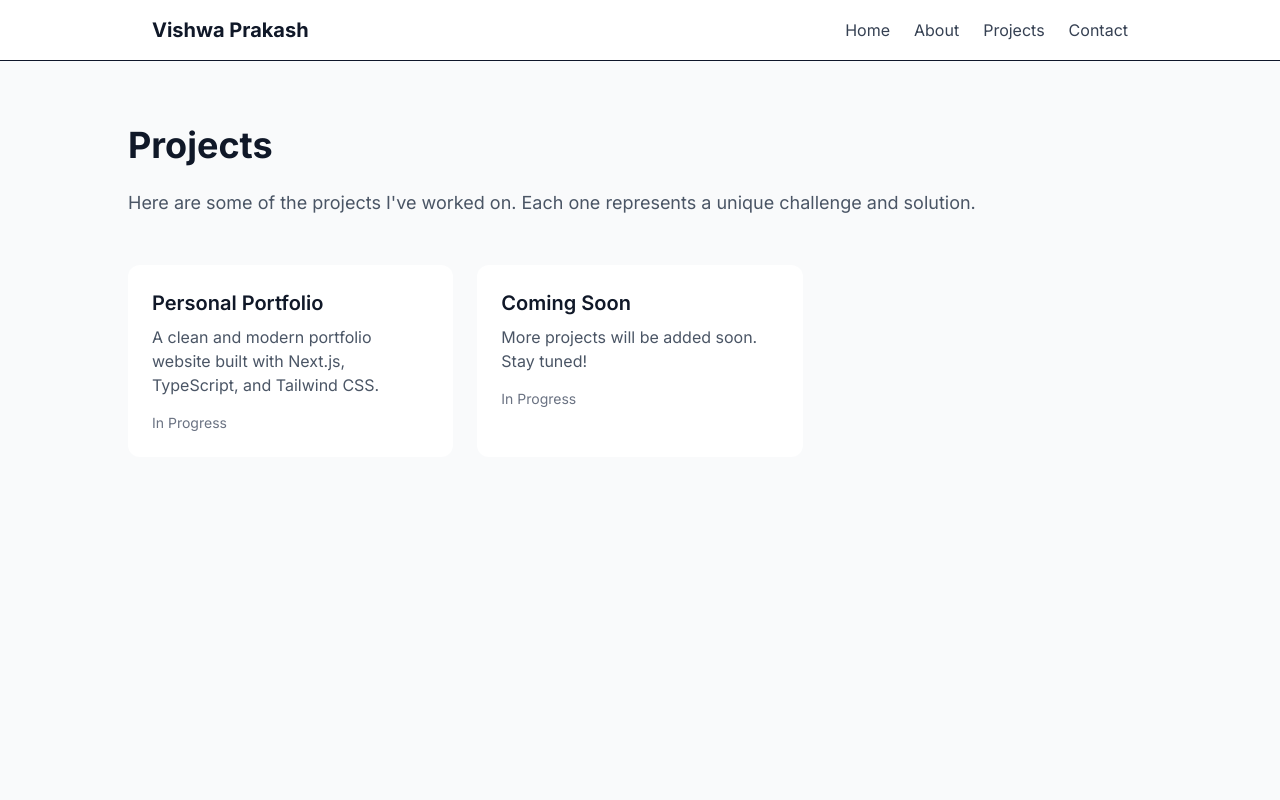
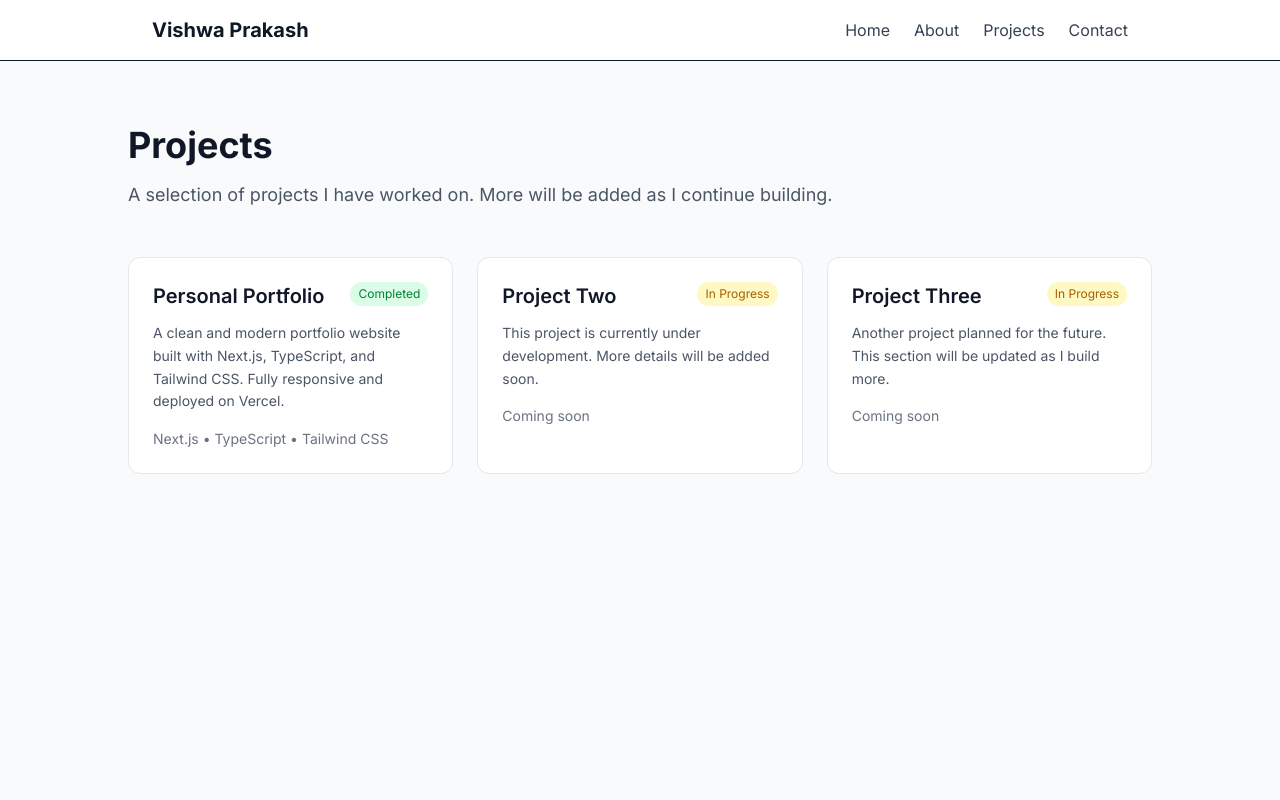
Before and after one commit to vshmps24-hue/my-portfolio, a Next.js app: page /projects in a window 1280 px wide. Shown: the top 800 px of the page. Built offline with nearby package versions, Linux system fonts and the light colour scheme.

Commit message:
Improved projects page

```diff
--- a/app/projects/page.tsx
+++ b/app/projects/page.tsx
@@ -1,35 +1,69 @@
+type Project = {
+  title: string;
+  description: string;
+  tech: string;
+  status: "Completed" | "In Progress";
+};
+
 export default function Projects() {
-    const projects = [
+  const projects: Project[] = [
     {
       title: "Personal Portfolio",
-            description: "A clean and modern portfolio website built with Next.js, TypeScript, and Tailwind CSS.",
-            tech: "In Progress",
+      description:
+        "A clean and modern portfolio website built with Next.js, TypeScript, and Tailwind CSS. Fully responsive and deployed on Vercel.",
+      tech: "Next.js • TypeScript • Tailwind CSS",
+      status: "Completed",
     },
     {
-            title: "Coming Soon",
-            description: "More projects will be added soon. Stay tuned!",
-            tech: "In Progress",
+      title: "Project Two",
+      description:
+        "This project is currently under development. More details will be added soon.",
+      tech: "Coming soon",
+      status: "In Progress",
+    },
+    {
+      title: "Project Three",
+      description:
+        "Another project planned for the future. This section will be updated as I build more.",
+      tech: "Coming soon",
+      status: "In Progress",
     },
   ];
 
   return (
     <main className="min-h-screen bg-gray-50 py-16 px-6">
       <div className="max-w-5xl mx-auto">
-                <h1 className="text-4xl font-bold text-gray-900 mb-6">Projects</h1>
+        <h1 className="text-4xl font-bold text-gray-900 mb-4">Projects</h1>
         <p className="text-lg text-gray-600 mb-12">
-                    Here are some of the projects I&apos;ve worked on. Each one represents a unique challenge and solution.
+          A selection of projects I have worked on. More will be added as I continue building.
         </p>
 
         <div className="grid grid-cols-1 md:grid-cols-2 lg:grid-cols-3 gap-6">
           {projects.map((project, index) => (
-                        <div key={index} className="bg-white border-gray-200 rounded-xl p-6 hover:shadow-md transition">
-                            <h2 className="text-xl font-semibold text-gray-900 mb-2">{project.title}</h2>
-                            <p className="text-gray-600 mb-4">
+            <div
+              key={index}
+              className="bg-white border border-gray-200 rounded-xl p-6 hover:shadow-md transition"
+            >
+              <div className="flex justify-between items-start mb-3">
+                <h2 className="text-xl font-semibold text-gray-900">
+                  {project.title}
+                </h2>
+                <span
+                  className={`text-xs px-2 py-1 rounded-full ${
+                    project.status === "Completed"
+                      ? "bg-green-100 text-green-700"
+                      : "bg-yellow-100 text-yellow-700"
+                  }`}
+                >
+                  {project.status}
+                </span>
+              </div>
+
+              <p className="text-gray-600 mb-4 text-sm leading-relaxed">
                 {project.description}
               </p>
-                            <p className="text-sm text-gray-500">
-                                {project.tech}
-                            </p>
+
+              <p className="text-sm text-gray-500">{project.tech}</p>
             </div>
           ))}
         </div>
```
Lines whose indentation alone changed are shown as unchanged.
